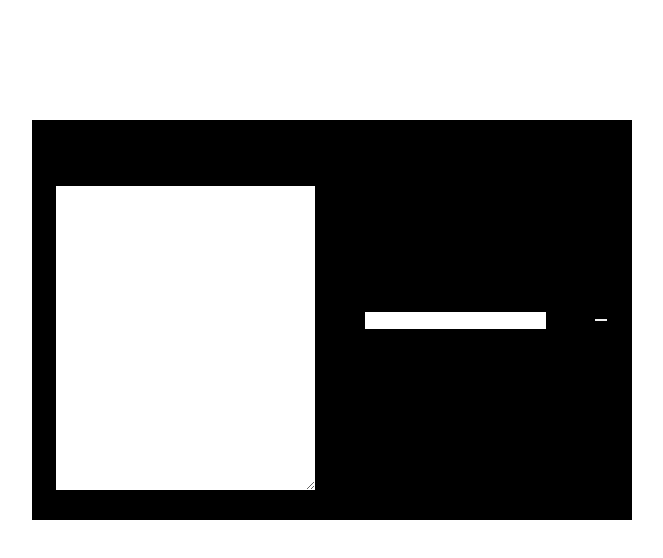
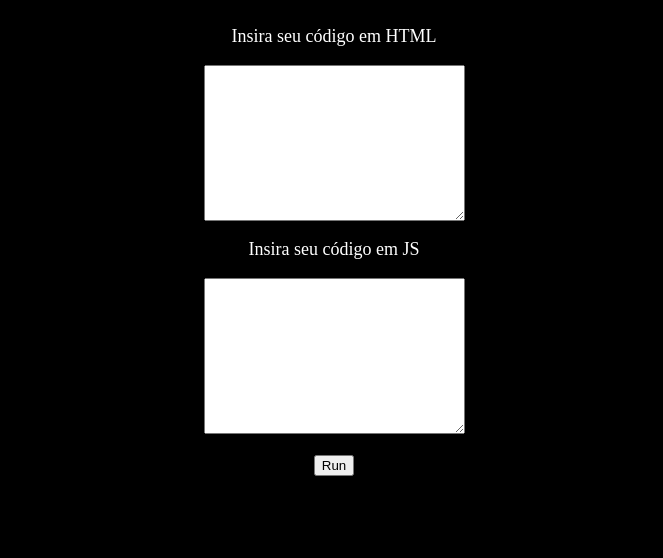
Before and after one commit to ImNotaStrawberry/doublePages, a plain HTML site: page index/index.html in a window 1280 px wide. Shown: the whole page, without its empty margins (314-977 px from the left). Drawn offline with Linux system fonts and the light colour scheme.

Commit message:
version 0.1

```diff
--- a/index/index.html
+++ b/index/index.html
@@ -1,6 +1,5 @@
 <!DOCTYPE html>
 <html lang="en">
-
 <head>
     <meta charset="UTF-8">
     <meta http-equiv="X-UA-Compatible" content="IE=edge">
@@ -8,19 +7,18 @@
     <title>Document</title>
     <link rel="stylesheet" href="/style/style.css">
 </head>
+<body>
+    <section id="page1">
+        <p>Insira seu código em HTML</p>
+        <textarea id="codeHtml" cols="30" rows="10"></textarea>
+        <p>Insira seu código em JS</p>
+        <textarea id="codeJs" cols="30" rows="10"></textarea> <br>
+        <input id= "run" type="button" value="Run">
+    </section>
+    <section id="page2">
 
-<body>
-    <main>
-        <section id="inserirHtml">
-            <textarea name="" id="inputHtml" cols="30" rows="20"></textarea>
-        </section>
-
-        <section id="inserirJs">
-            <input type="text" name="" id="">
-        </section>
-        <button id="Transferir" ></button>
-    </main>
+    </section>
+    <script id="jsUser"></script>
 </body>
 <script src="/main/main.js"></script>
-
 </html>
--- a/main/main.js
+++ b/main/main.js
@@ -1,7 +1,16 @@
-var  btn = document.getElementById('transferir')
-btn.addEventListener('click', transfer)
+var btn = document.getElementById('run').addEventListener('click', submit)
 
-function transfer(){
-    var inputhtml = document.getElementById('inputHtml').value
-    document.write(`${inputhtml} Qualquer coisa`)
+function submit(){
+    //ocultar página 1 e exibir página 2
+    let p1 = document.getElementById('page1')
+    let p2 = document.getElementById('page2')
+
+    p1.style.display = "none"
+    p2.style.display = "flex"
+    //inserir código em HTML
+    let codeHtml = document.getElementById('codeHtml').value
+    p2.innerHTML = codeHtml
+    //inserir o código em JS
+    let codeJs = document.getElementById('codeJs').value
+    document.getElementById('jsUser').innerHTML = codeJs
 }
--- a/style/style.css
+++ b/style/style.css
@@ -1,20 +1,19 @@
-*{
-    margin: 0;
-    border: 0;
-    box-sizing: 0;
+body{
+    width: 100vw;
+    height: 100vh;
+    background-color: black;
+    color: white;
+    overflow: hidden;
+    font-size: large;
 }
-main{
-    position: absolute;
+section{
+    display: flex;
+    flex-direction: column;
+    display: flex;
+    flex-direction: column;
     align-items: center;
-    left: 27vw;
-    top: 15vh;
-    background-color: black;
-    height: 400px;
-    width: 600px;
-    display: flex;
-    justify-content: space-around;
+    justify-content: center;
 }
-#inserirHtml{
-    position: relative;
-    top: 20px;
+#page2{
+    display: none;
 }
```
